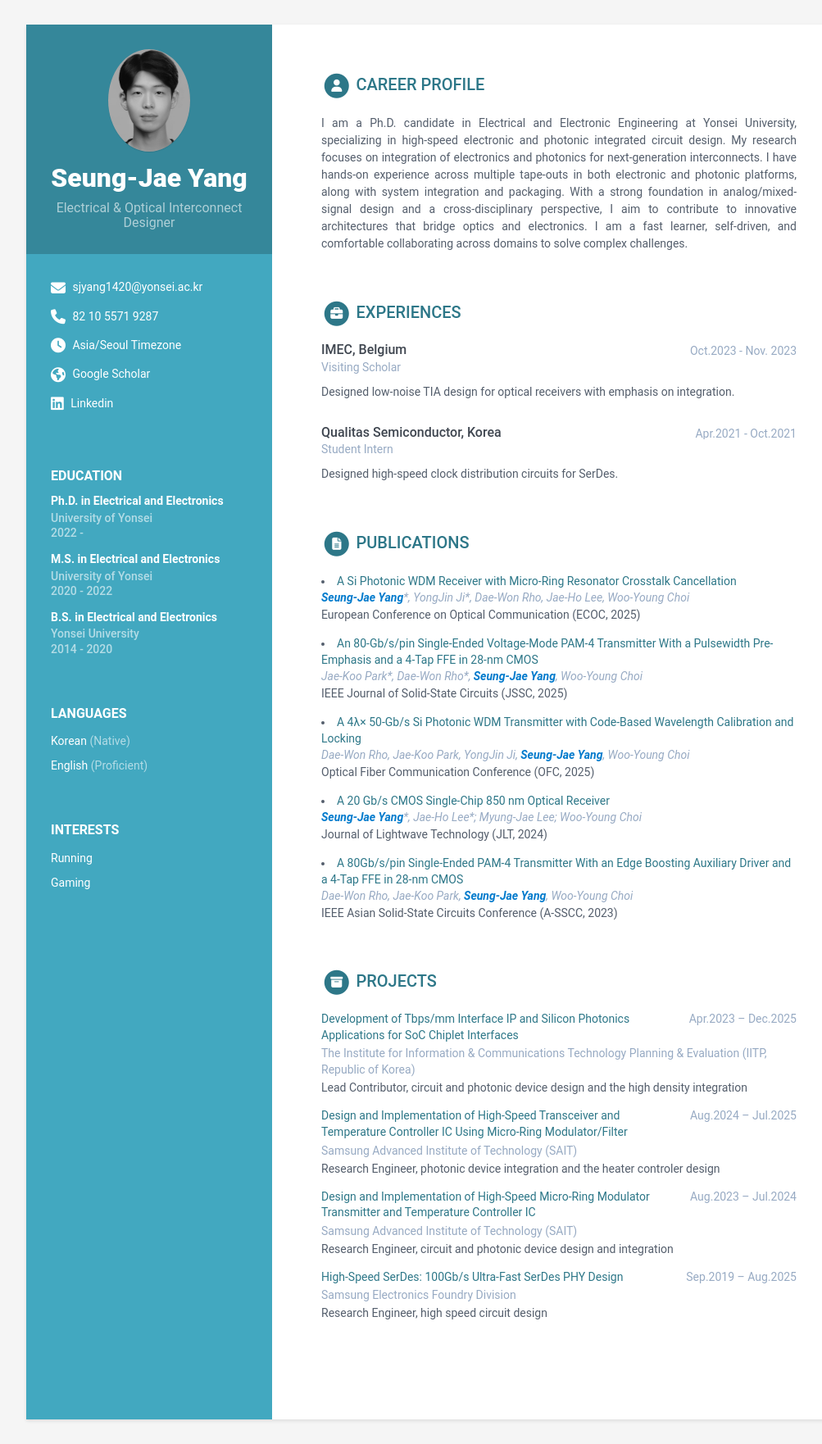
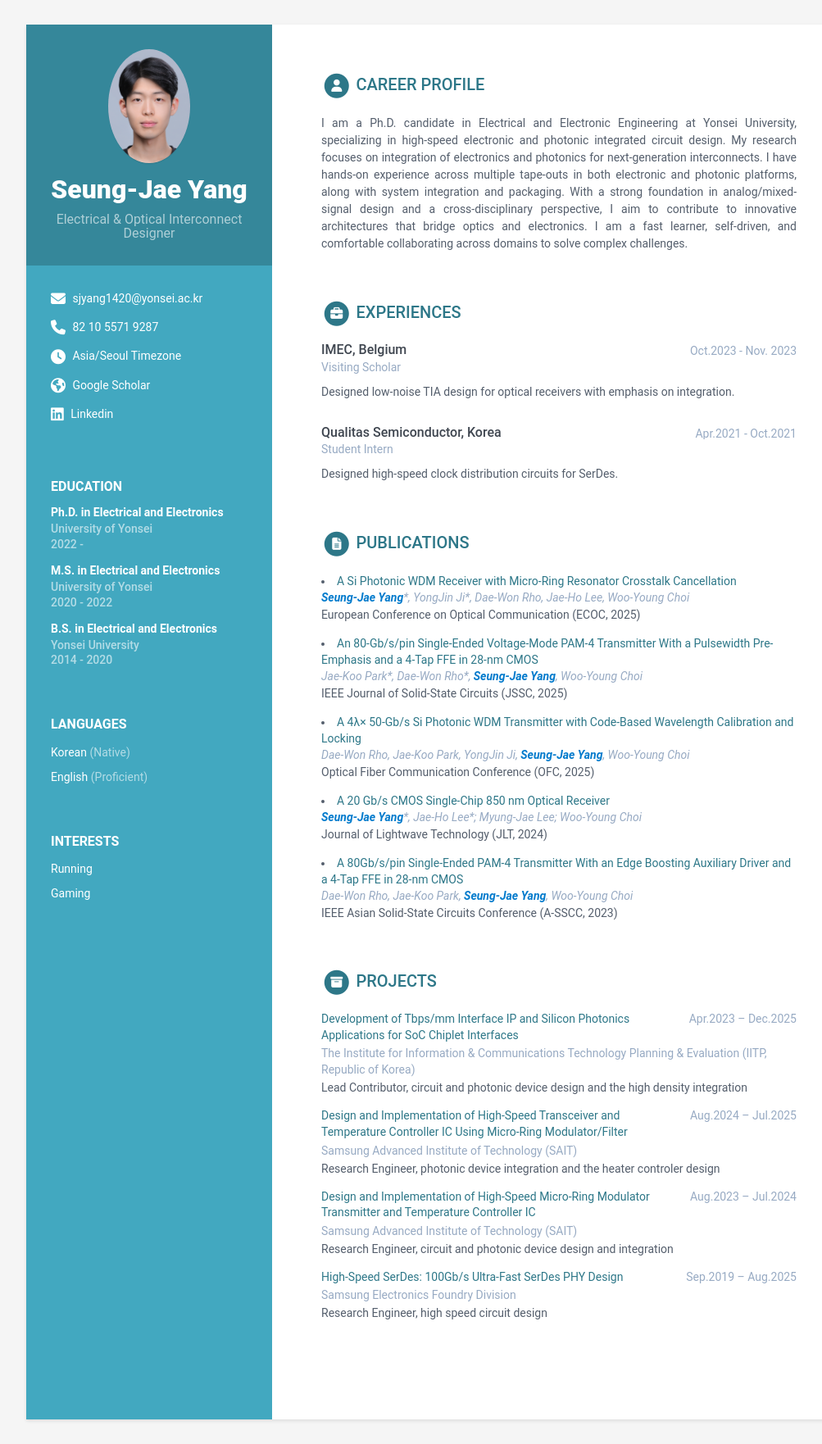
Before and after one commit to sjyang1420/SJ, a Jekyll site: the page built from index.html, in a window 1280 px wide. Shown: the whole page at 82% size, without its empty margins (108-1111 px from the left). Built offline with Jekyll 4.4.1, drawn with Linux system fonts in a browser that asks for light colours.

Commit message:
Update data.yml

```diff
--- a/_data/data.yml
+++ b/_data/data.yml
@@ -10,7 +10,7 @@
   # Profile information
   name: Seung-Jae Yang
   tagline: Electrical & Optical Interconnect Designer
-  avatar: profile.png #place a 100x100 picture inside /assets/images/ folder and provide the name of the file below
+  avatar: profile2.png #place a 100x100 picture inside /assets/images/ folder and provide the name of the file below
 
   # Sidebar links
   email: sjyang1420@yonsei.ac.kr
```
